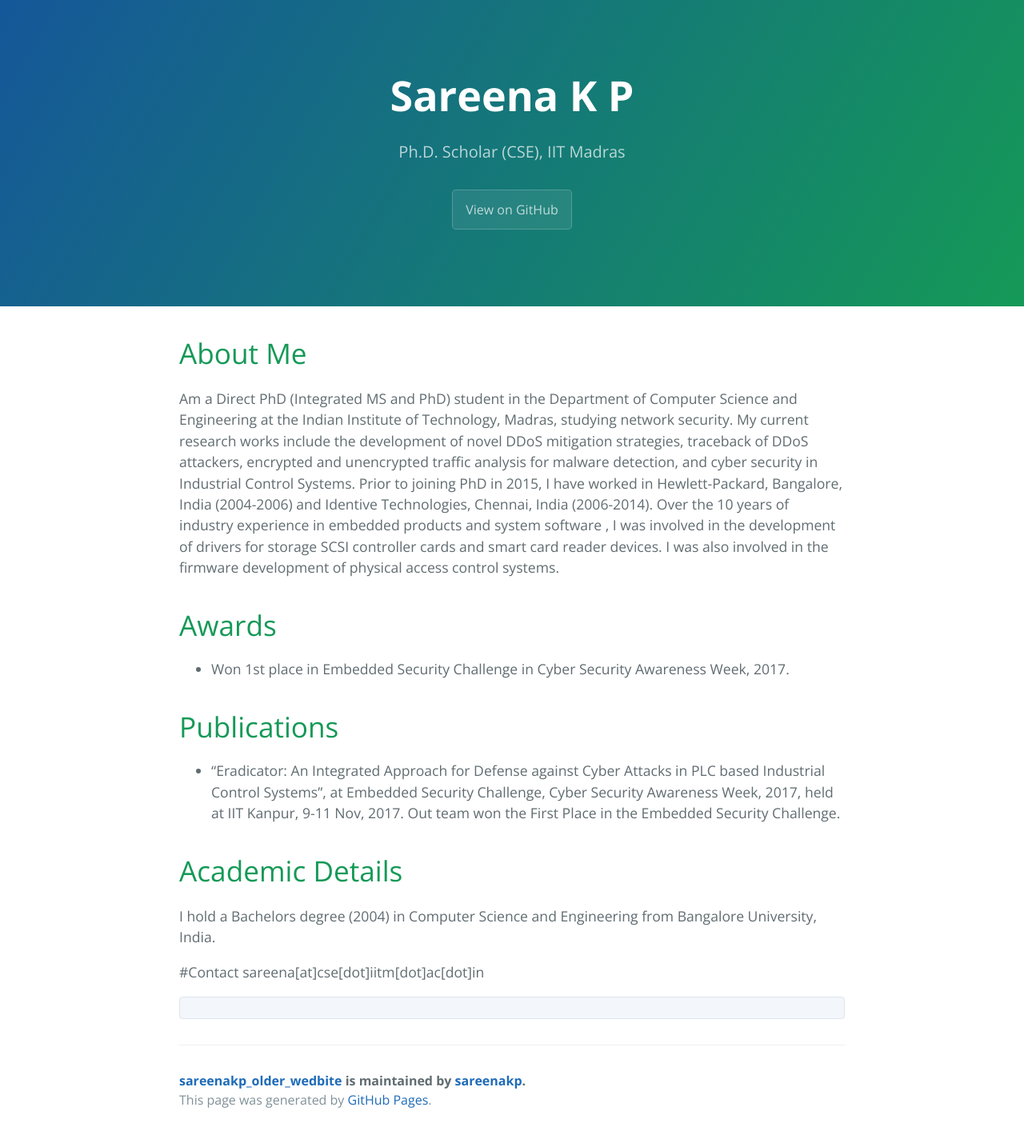
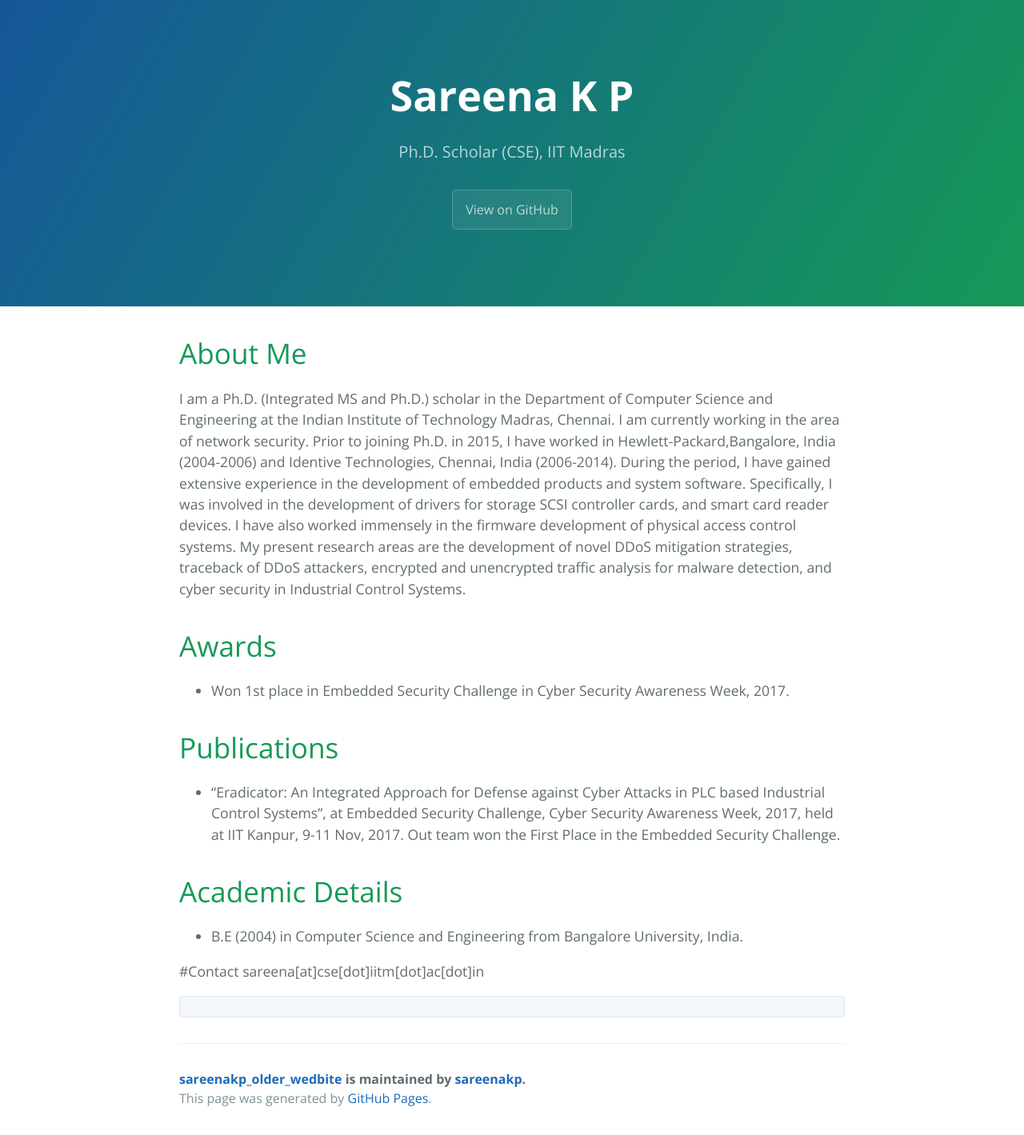
Before and after one commit to sareenakp/sareenakp_older_wedbite, a Jekyll site: the page built from index.md, in a window 1280 px wide. Shown: the whole page at 80% size. Built offline with Jekyll 4.4.1, drawn with Linux system fonts in a browser that asks for light colours; our own code applies the rules of GitHub Pages for plain Markdown files.

Commit message:
updated pacge

```diff
--- a/index.md
+++ b/index.md
@@ -1,8 +1,11 @@
 
 # About Me
-
-Am a Direct PhD (Integrated MS and PhD) student in the Department of Computer Science and Engineering at the Indian Institute of Technology, Madras, studying network security. My current research works include the development of novel DDoS mitigation strategies, traceback of DDoS attackers, encrypted and unencrypted traffic analysis for malware detection, and cyber security in Industrial Control Systems.
-Prior to joining PhD in 2015, I have worked in Hewlett-Packard, Bangalore, India (2004-2006) and Identive Technologies, Chennai, India (2006-2014). Over the 10 years of industry experience in embedded products and system software , I was involved in the development of drivers for storage SCSI controller cards and smart card reader devices. I was also involved in the firmware development of physical access control systems.
+I am a Ph.D. (Integrated MS and Ph.D.) scholar in the Department of Computer Science and Engineering at the Indian Institute of Technology Madras, Chennai. I am currently working in
+the area of network security. Prior to joining Ph.D. in 2015, I have worked in Hewlett-Packard,Bangalore, India (2004-2006) and Identive Technologies, Chennai, India (2006-2014). During the
+period, I have gained extensive experience in the development of embedded products and system software. Specifically, I was involved in the development of drivers for storage SCSI controller
+cards, and smart card reader devices. I have also worked immensely in the firmware development of physical access control systems.
+My present research areas are the development of novel DDoS mitigation strategies, traceback of DDoS attackers, encrypted and unencrypted traffic analysis for malware detection, and cyber
+security in Industrial Control Systems.
 
 
 # Awards
@@ -16,7 +19,7 @@ Prior to joining PhD in 2015, I have worked in Hewlett-Packard, Bangalore, India
 
 
 # Academic Details
-I hold a Bachelors degree (2004) in Computer Science and Engineering from Bangalore University, India.
+* B.E (2004) in Computer Science and Engineering from Bangalore University, India.
 
 #Contact
 sareena[at]cse[dot]iitm[dot]ac[dot]in
```
Also changed, not shown: 1 other file.
